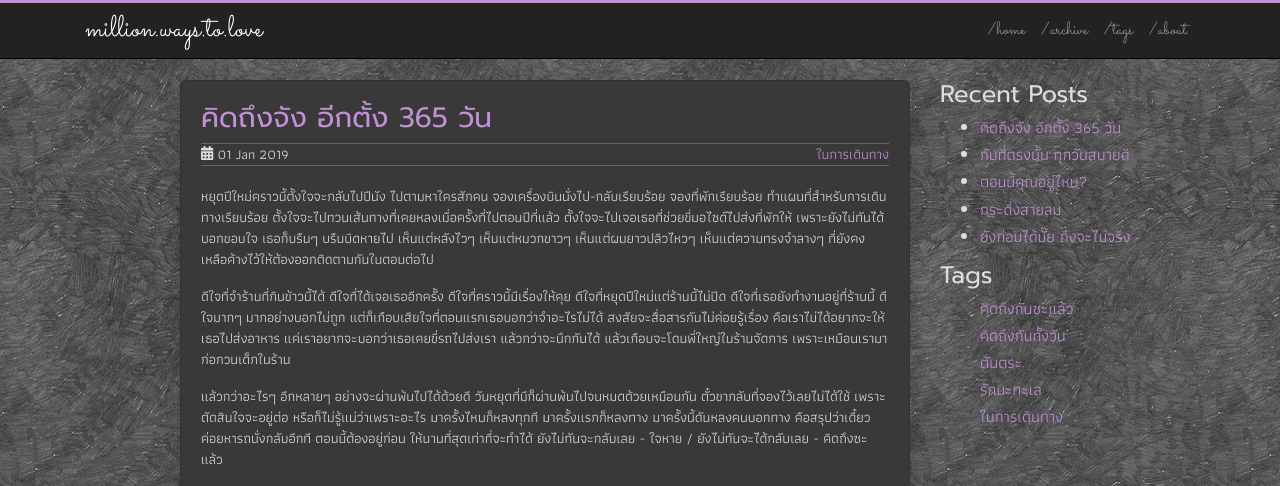
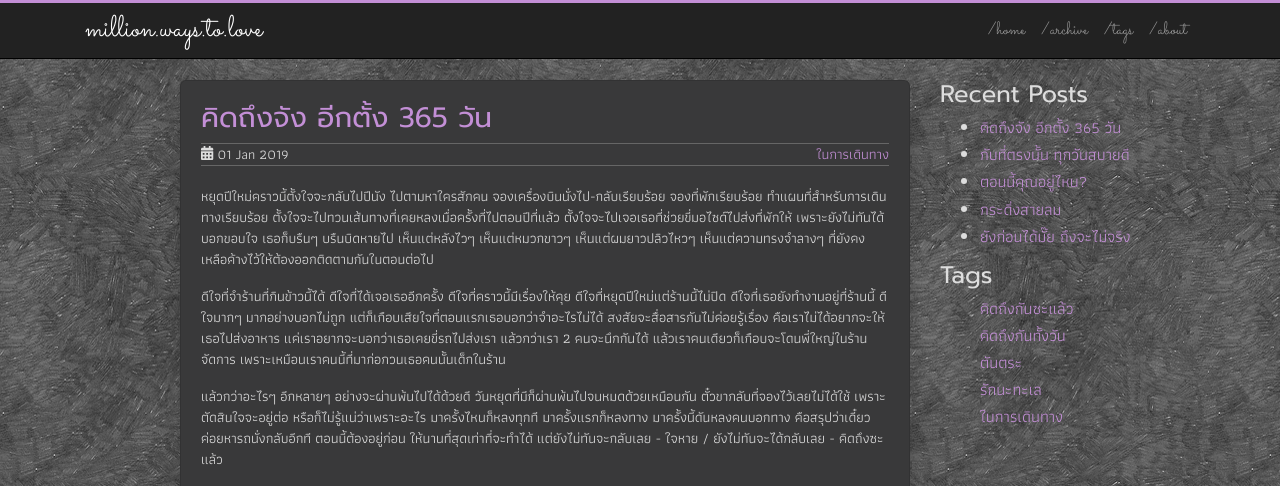
Before and after one commit to sdeehub/love, a Jekyll site: the page built from _posts/2019-01-01-new-year-i-already-miss-you.md, in a window 1280 px wide and 1247 px high. Shown: the top 486 px of the window. Built offline with Jekyll 4.4.1, drawn with Linux system fonts in a browser that asks for light colours; comment, search, counter and statistics services are not loaded; grey boxes are pictures that could not be loaded.

Commit message:
update and done

```diff
--- a/_posts/2019-01-01-new-year-i-already-miss-you.md
+++ b/_posts/2019-01-01-new-year-i-already-miss-you.md
@@ -8,9 +8,9 @@ comments: true
 ---
 หยุดปีใหม่คราวนี้ตั้งใจจะกลับไปปีนัง ไปตามหาใครสักคน จองเครื่องบินนั่งไป-กลับเรียบร้อย จองที่พักเรียบร้อย ทำแผนที่สำหรับการเดินทางเรียบร้อย ตั้งใจจะไปทวนเส้นทางที่เคยหลงเมื่อครั้งที่ไปตอนปีที่แล้ว ตั้งใจจะไปเจอเธอที่ช่วยขี่มอไซด์ไปส่งที่พักให้ เพราะยังไม่ทันได้บอกขอบใจ เธอก็บรืนๆ บรืนบิดหายไป เห็นแต่หลังไวๆ เห็นแต่หมวกขาวๆ เห็นแต่ผมยาวปลิวไหวๆ เห็นแต่ความทรงจำลางๆ ที่ยังคงเหลือค้างไว้ให้ต้องออกติดตามกันในตอนต่อไป
 
-ดีใจที่จำร้านที่กินข้าวนี้ได้ ดีใจที่ได้เจอเธออีกครั้ง ดีใจที่คราวนี้มีเรื่องให้คุย ดีใจที่หยุดปีใหม่แต่ร้านนี้ไม่ปิด ดีใจที่เธอยังทำงานอยู่ที่ร้านนี้ ดีใจมากๆ มากอย่างบอกไม่ถูก แต่ก็เกือบเสียใจที่ตอนแรกเธอบอกว่าจำอะไรไม่ได้ สงสัยจะสื่อสารกันไม่ค่อยรู้เรื่อง คือเราไม่ได้อยากจะให้เธอไปส่งอาหาร แค่เราอยากจะบอกว่าเธอเคยขี่รถไปส่งเรา แล้วกว่าจะนึกกันได้ แล้วเกือบจะโดนพี่ใหญ่ในร้านจัดการ เพราะเหมือนเรามาก่อกวนเด็กในร้าน
+ดีใจที่จำร้านที่กินข้าวนี้ได้ ดีใจที่ได้เจอเธออีกครั้ง ดีใจที่คราวนี้มีเรื่องให้คุย ดีใจที่หยุดปีใหม่แต่ร้านนี้ไม่ปิด ดีใจที่เธอยังทำงานอยู่ที่ร้านนี้ ดีใจมากๆ มากอย่างบอกไม่ถูก แต่ก็เกือบเสียใจที่ตอนแรกเธอบอกว่าจำอะไรไม่ได้ สงสัยจะสื่อสารกันไม่ค่อยรู้เรื่อง คือเราไม่ได้อยากจะให้เธอไปส่งอาหาร แค่เราอยากจะบอกว่าเธอเคยขี่รถไปส่งเรา แล้วกว่าเรา 2 คนจะนึกกันได้ แล้วเราคนเดียวก็เกือบจะโดนพี่ใหญ่ในร้านจัดการ เพราะเหมือนเราคนนี้ที่มาก่อกวนเธอคนนั้นเด็กในร้าน
 
-แล้วกว่าอะไรๆ อีกหลายๆ อย่างจะผ่านพ้นไปได้ด้วยดี วันหยุดที่มีก็ผ่านพ้นไปจนหมดด้วยเหมือนกัน ตั๋วขากลับที่จองไว้เลยไม่ได้ใช้ เพราะตัดสินใจจะอยู่ต่อ หรือก็ไม่รู้แน่ว่าเพราะอะไร มาครั้งไหนก็หลงทุกที มาครั้งแรกก็หลงทาง มาครั้งนี้ดันหลงคนบอกทาง คือสรุปว่าเดี๋ยวค่อยหารถนั่งกลับอีกที ตอนนี้ต้องอยู่ก่อน ให้นานที่สุดเท่าที่จะทำได้ ยังไม่ทันจะกลับเลย - ใจหาย / ยังไม่ทันจะได้กลับเลย - คิดถึงซะแล้ว
+แล้วกว่าอะไรๆ อีกหลายๆ อย่างจะผ่านพ้นไปได้ด้วยดี วันหยุดที่มีก็ผ่านพ้นไปจนหมดด้วยเหมือนกัน ตั๋วขากลับที่จองไว้เลยไม่ได้ใช้ เพราะตัดสินใจจะอยู่ต่อ หรือก็ไม่รู้แน่ว่าเพราะอะไร มาครั้งไหนก็หลงทุกที มาครั้งแรกก็หลงทาง มาครั้งนี้ดันหลงคนบอกทาง คือสรุปว่าเดี๋ยวค่อยหารถนั่งกลับอีกที ตอนนี้ต้องอยู่ก่อน ให้นานที่สุดเท่าที่จะทำได้ แต่ยังไม่ทันจะกลับเลย - ใจหาย / ยังไม่ทันจะได้กลับเลย - คิดถึงซะแล้ว
 
 <div style="position:relative;width:100%;height:0;padding-bottom:56.25%;">
 <iframe style="width:100%;height:100%;position:absolute;top:0;left:0;" src="https://www.youtube.com/embed/fdQgPu3iUYk" frameborder="0" allow="autoplay; encrypted-media" allowfullscreen>
```
